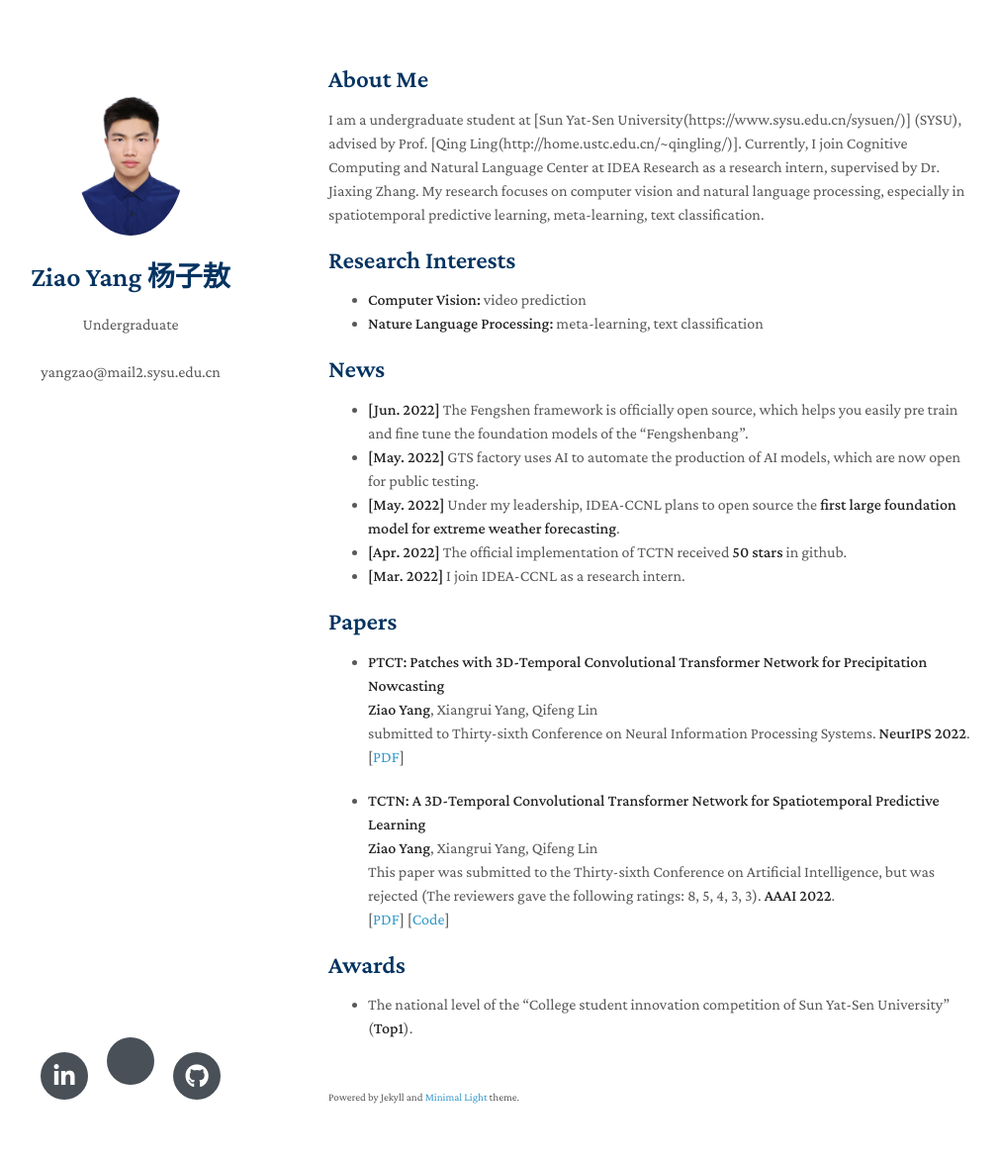
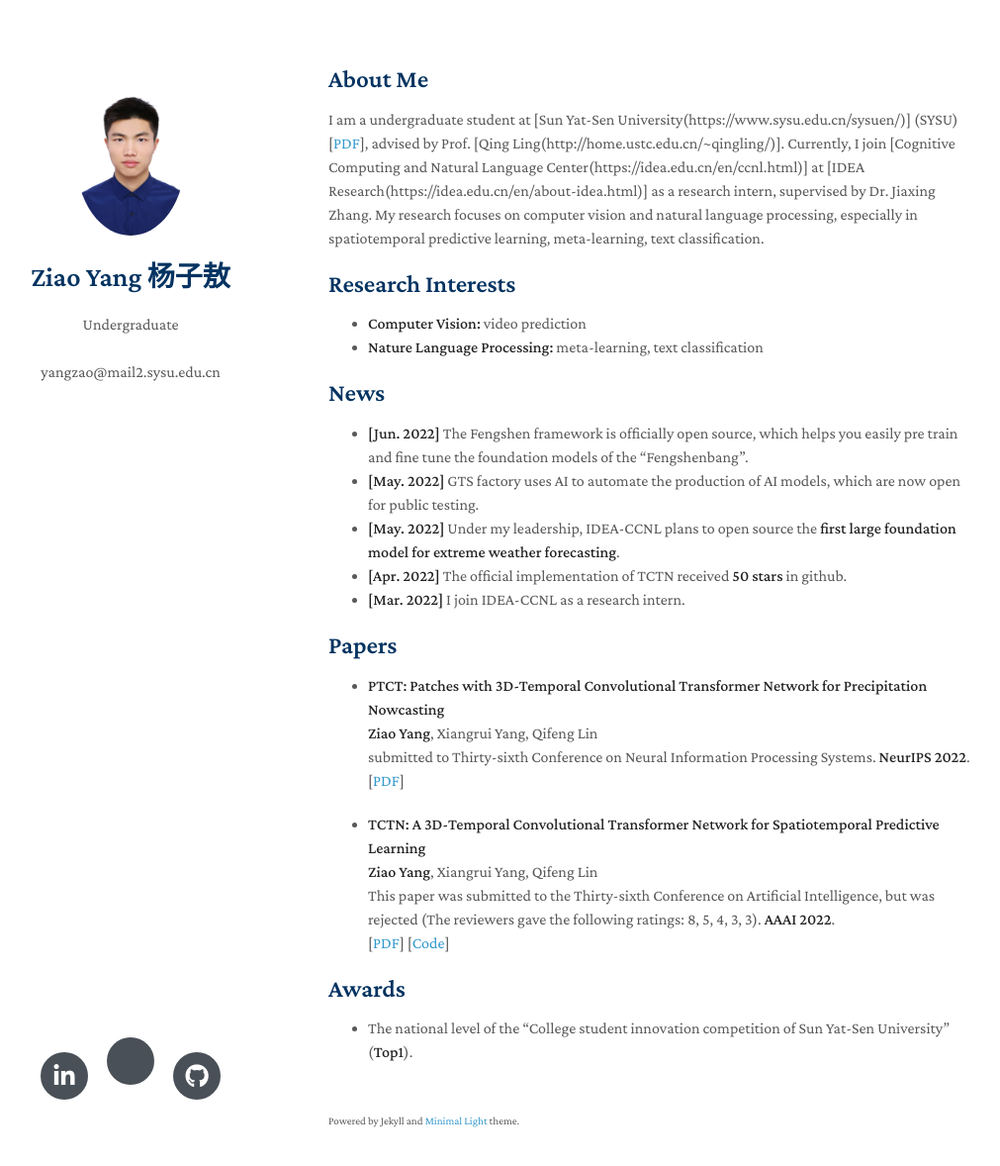
Before and after one commit to yangziao56/homepage, a Jekyll site: the page built from index.md, in a window 1280 px wide and 1213 px high. Shown: the top 1178 px of the window at 99% size, without its empty margins (138-1149 px from the left). Built offline with Jekyll 4.4.1, drawn with Linux system fonts in a browser that asks for light colours; nearby versions of some CDN libraries; a style sheet for code colours, icons or effects is not loaded; our own code applies the rules of GitHub Pages for plain Markdown files.

Commit message:
Update index.md
Signed-off-by: Ziao Yang <70676524+yangziao56@users.noreply.github.com>

```diff
--- a/index.md
+++ b/index.md
@@ -4,7 +4,7 @@
 
 ## About Me
 
-I am a undergraduate student at [Sun Yat-Sen University(https://www.sysu.edu.cn/sysuen/)] (SYSU), advised by Prof. [Qing Ling(http://home.ustc.edu.cn/~qingling/)]. Currently, I join Cognitive Computing and Natural Language Center at IDEA Research as a research intern, supervised by Dr. Jiaxing Zhang.
+I am a undergraduate student at [Sun Yat-Sen University(https://www.sysu.edu.cn/sysuen/)] (SYSU)[[PDF](https://arxiv.org/pdf/2112.01085v1.pdf)], advised by Prof. [Qing Ling(http://home.ustc.edu.cn/~qingling/)]. Currently, I join [Cognitive Computing and Natural Language Center(https://idea.edu.cn/en/ccnl.html)] at [IDEA Research(https://idea.edu.cn/en/about-idea.html)] as a research intern, supervised by Dr. Jiaxing Zhang.
 My research focuses on computer vision and natural language processing, especially in spatiotemporal predictive learning, meta-learning, text classification.
 
 ## Research Interests
```
